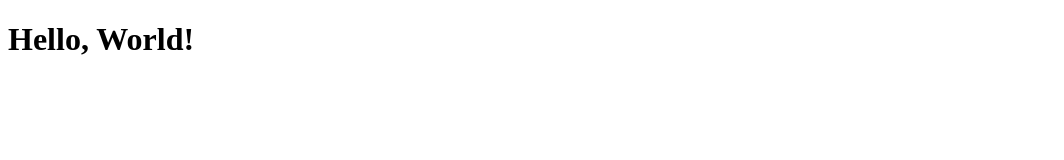
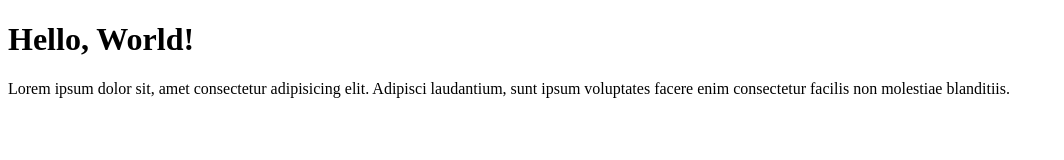
Before and after one commit to A-b-i-r-a-m-i-G-S/Coursera-TEST, a plain HTML site: page site/index.html in a window 1280 px wide. Shown: the whole page, without its empty margins (0-1064 px from the left). Drawn offline with Linux system fonts and the light colour scheme.

Commit message:
Just a small addition

```diff
--- a/site/index.html
+++ b/site/index.html
@@ -8,5 +8,6 @@
 </head>
 <body>
     <h1> Hello, World!</h1>
+    <p>Lorem ipsum dolor sit, amet consectetur adipisicing elit. Adipisci laudantium, sunt ipsum voluptates facere enim consectetur facilis non molestiae blanditiis.</p>
 </body>
 </html>
```
